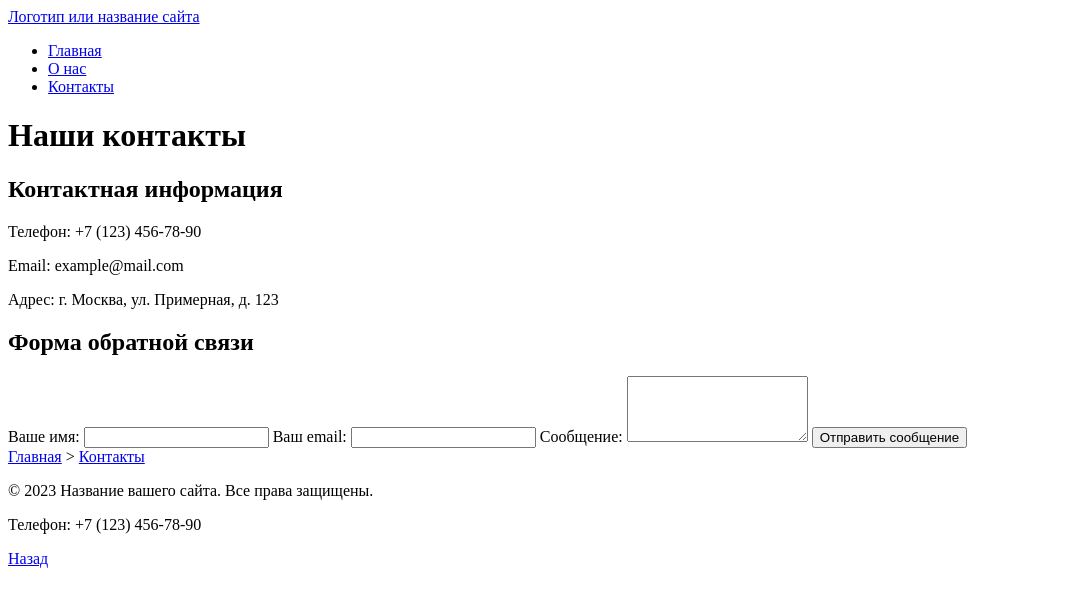
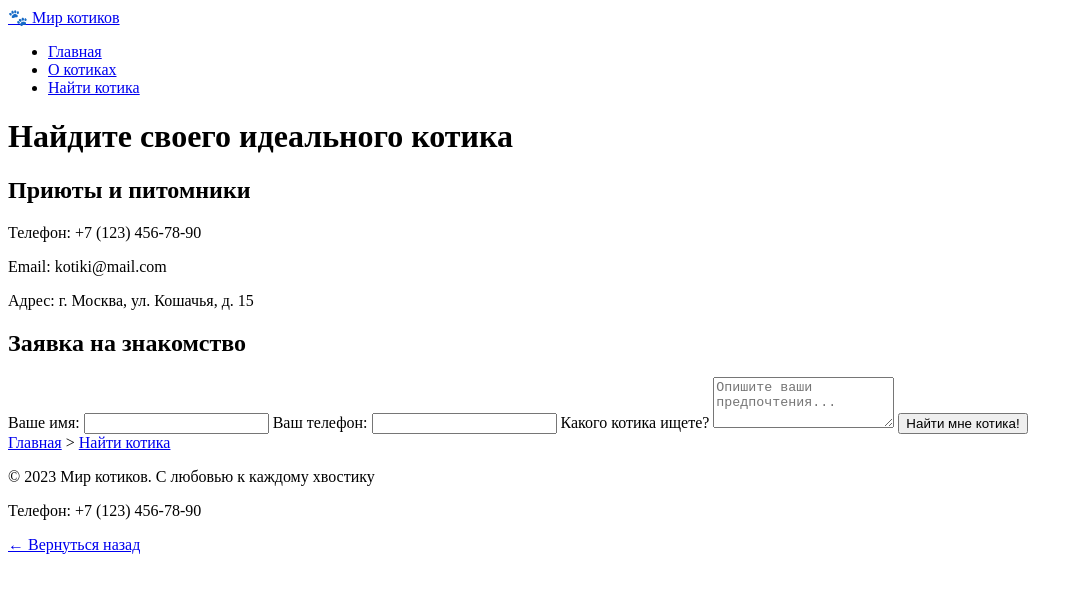
Before and after one commit to evhnud-tech/my-awesome-project, a plain HTML site: page src/contacts.html in a window 1280 px wide. Shown: the whole page, without its empty margins (0-1083 px from the left). Drawn offline with Linux system fonts and the light colour scheme.

Commit message:
странички с котиками

```diff
--- a/src/contacts.html
+++ b/src/contacts.html
@@ -3,64 +3,58 @@
 <head>
     <meta charset="UTF-8">
     <meta name="viewport" content="width=device-width, initial-scale=1.0">
-    <title>Контакты - Название вашего сайта</title>
-    <meta name="description" content="Контактная информация и как с нами связаться">
+    <title>Найти котика - Мир котиков</title>
+    <meta name="description" content="Поможем найти вашего идеального пушистого друга">
     <link rel="icon" href="assets/favicon.ico" type="image/x-icon">
 </head>
 <body>
-    <!-- Шапка сайта -->
     <header>
-        <a href="index.html">Логотип или название сайта</a>
-        <!-- Главное меню навигации -->
+        <a href="index.html">🐾 Мир котиков</a>
         <nav>
             <ul>
                 <li><a href="index.html">Главная</a></li>
-                <li><a href="about.html">О нас</a></li>
-                <li><a href="contacts.html">Контакты</a></li>
+                <li><a href="about.html">О котиках</a></li>
+                <li><a href="contacts.html">Найти котика</a></li>
             </ul>
         </nav>
     </header>
 
-    <!-- Уникальное основное содержимое страницы -->
     <main>
-        <h1>Наши контакты</h1>
+        <h1>Найдите своего идеального котика</h1>
 
-        <section id="contact-info">
-            <h2>Контактная информация</h2>
+        <section id="shelters">
+            <h2>Приюты и питомники</h2>
             <p>Телефон: +7 (123) 456-78-90</p>
-            <p>Email: example@mail.com</p>
-            <p>Адрес: г. Москва, ул. Примерная, д. 123</p>
+            <p>Email: kotiki@mail.com</p>
+            <p>Адрес: г. Москва, ул. Кошачья, д. 15</p>
         </section>
 
-        <section id="feedback-form">
-            <h2>Форма обратной связи</h2>
+        <section id="application">
+            <h2>Заявка на знакомство</h2>
             <form>
                 <label for="name">Ваше имя:</label>
                 <input type="text" id="name" name="name" required>
 
-                <label for="email">Ваш email:</label>
-                <input type="email" id="email" name="email" required>
+                <label for="phone">Ваш телефон:</label>
+                <input type="tel" id="phone" name="phone" required>
 
-                <label for="message">Сообщение:</label>
-                <textarea id="message" name="message" rows="4" required></textarea>
+                <label for="preferences">Какого котика ищете?</label>
+                <textarea id="preferences" name="preferences" rows="3" placeholder="Опишите ваши предпочтения..."></textarea>
 
-                <button type="submit">Отправить сообщение</button>
+                <button type="submit">Найти мне котика!</button>
             </form>
         </section>
 
-        <!-- Хлебные крошки -->
         <nav aria-label="Хлебные крошки">
             <a href="index.html">Главная</a> >
-            <a href="contacts.html">Контакты</a>
+            <a href="contacts.html">Найти котика</a>
         </nav>
     </main>
 
-    <!-- Подвал сайта -->
     <footer>
-        <p>&copy; 2023 Название вашего сайта. Все права защищены.</p>
+        <p>&copy; 2023 Мир котиков. С любовью к каждому хвостику</p>
         <p>Телефон: +7 (123) 456-78-90</p>
-        <!-- Кнопка "Назад" -->
-        <a href="javascript:history.back()">Назад</a>
+        <a href="javascript:history.back()">← Вернуться назад</a>
     </footer>
 </body>
 </html>
```
Also changed, not shown: src/about.html (+20 -14 lines), src/index.html (+22 -24 lines).
